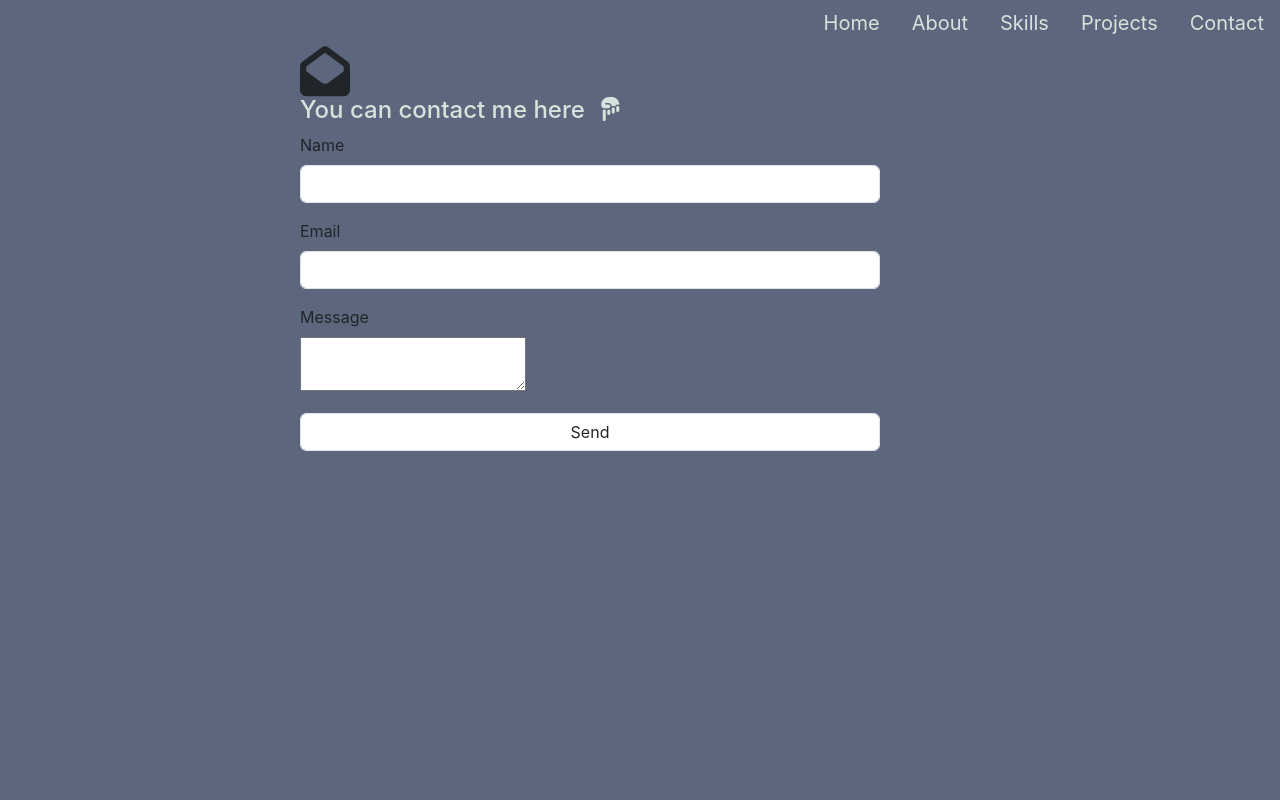
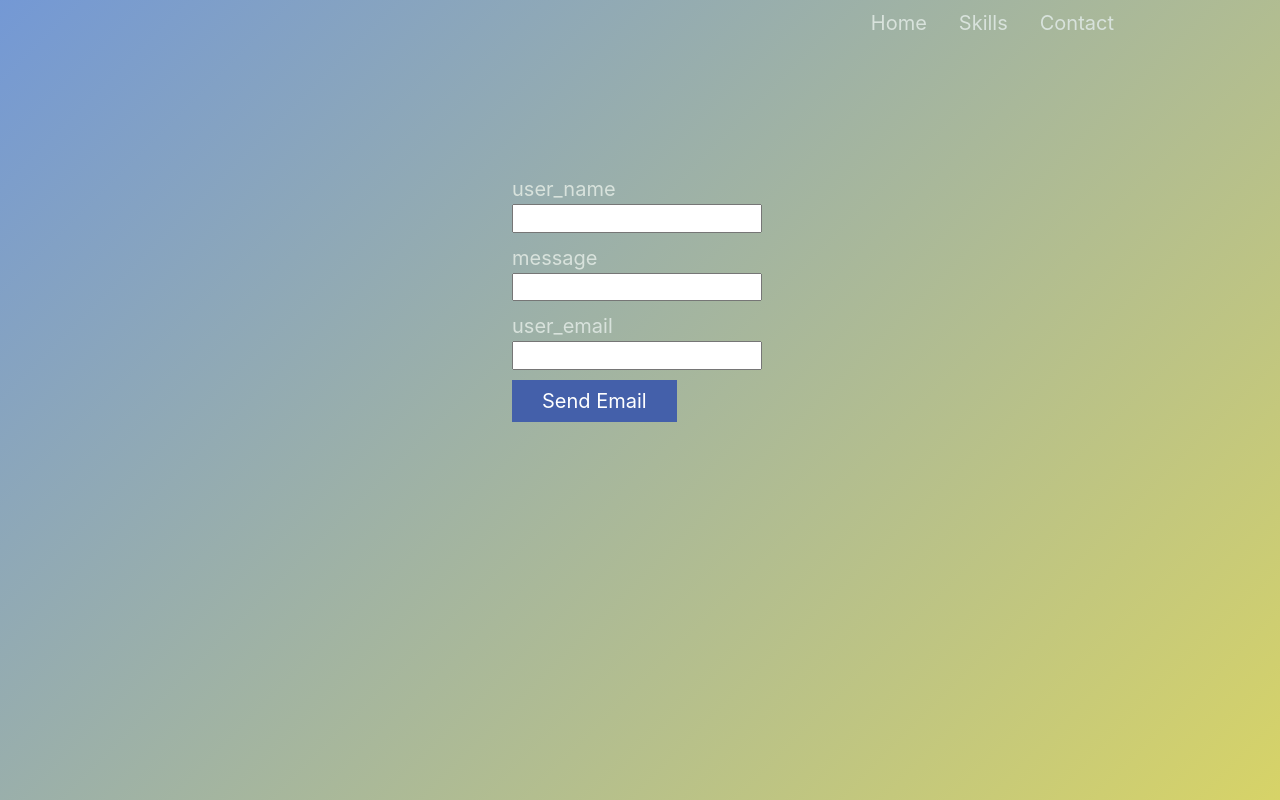
Before and after one commit to ezraa1/myweb, a React (Create React App) app: page /contact in a window 1280 px wide. Built offline with nearby package versions, Linux system fonts and the light colour scheme.

Commit message:
add form and styling

```diff
--- a/src/components/EmailContactForm.js
+++ b/src/components/EmailContactForm.js
@@ -8,7 +8,7 @@
  const sendEmail = (e) => {
    e.preventDefault(); // prevents the page from reloading when you hit “Send”
 
-   emailjs.sendForm('service_1q7do47', 'template_ojlfshe', form.current, 'Az5A67-Qqt1GJKN4E')
+   emailjs.sendForm('service_1q7do47', 'template_y4jbvu7', form.current, 'Az5A67-Qqt1GJKN4E')
      .then((result) => {
          // show the user a success message
      }, (error) => {
@@ -17,28 +17,22 @@
  };
 
  return (
+<form id="form" ref={form} onSubmit={sendEmail}>
+  <div class="field">
+    <label for="user_name">user_name</label>
+    <input type="text" name="user_name" id="user_name"/>
+  </div>
+  <div class="field">
+    <label for="message">message</label>
+    <input type="text" name="message" id="message"/>
+  </div>
+  <div class="field">
+    <label for="user_email">user_email</label>
+    <input type="text" name="user_email" id="user_email"/>
+  </div>
 
-    <Form style={{marginRight:400, marginLeft:300}}>
-      <i class='fas fa-envelope-open'style={{fontSize:50}}></i>
-      <h4 style={{ color: '#d8e2dc' }}>You can contact me here   <i class='fas fa-hand-point-down'style={{marginLeft:10}}></i></h4>
-   <form ref={form} onSubmit={sendEmail}>
-   <Form.Group className="mb-3" controlId="formGroupName">
-     <Form.Label>Name</Form.Label>
-     <Form.Control type="text" name="user_name" />
-     </Form.Group>
-
-     <Form.Group className="mb-3" controlId="formGroupEmail">
-     <Form.Label>Email</Form.Label>
-     <Form.Control type="email" name="user_email" />
-     </Form.Group>
-
-     <Form.Group className="mb-3" controlId="formGroupMessage">
-     <Form.Label>Message</Form.Label><br></br>
-     <  textarea name="message" row="4"/>
-     </Form.Group>
-     <Form.Control type="submit" value="Send" style={{backgroundColor:""}}/>
-   </form>
-   </Form>
+  <input type="submit" id="button" value="Send Email" />
+</form>
  );
 };
 
--- a/src/components/Home.js
+++ b/src/components/Home.js
@@ -17,9 +17,16 @@
          .start();
  }}
 />
+
 <div>
           <img src={require('./assets/avatar.jpg')} alt='avatar' style={{width:500, marginLeft:500, height:500, marginTop:-50}}/>
         </div>
+        <div>
+            <a href="https://drive.google.com/file/d/1cy-74pe1hWIfDJspEiExi4P5dpJF7zuB/view?usp=drivesdk" target="_blank" rel="noopener noreferrer">
+<button style={{marginBottom:10}} >View Resume </button>
+</a>
+</div>
+
 </div>
 
 )
--- a/src/components/Navlinks.js
+++ b/src/components/Navlinks.js
@@ -6,24 +6,24 @@
 function Navlinks(){
 return(
     <div >
-        <Nav className="justify-content-end"  >
+        <Nav className="justify-content-end" style={{marginRight:150}} >
         <Nav.Item>
 
-        <Nav.Link  href="/" style={{ color: '#d8e2dc',fontSize: 20 }}>Home</Nav.Link>
+        <Nav.Link  href="/" style={{ color: '#d8e2dc',fontSize: 20}}>Home</Nav.Link>
 
         </Nav.Item>
-        <Nav.Item>
+        {/* <Nav.Item>
         <Nav.Link  href="/about" style={{ color: '#d8e2dc',fontSize: 20 }}>About</Nav.Link>
 
-        </Nav.Item>
+        </Nav.Item> */}
         <Nav.Item>
-        <Nav.Link  href="/skills" style={{ color: '#d8e2dc',fontSize: 20 }}>Skills</Nav.Link>
+        <Nav.Link  href="/skills" style={{ color: '#d8e2dc',fontSize: 20}}>Skills</Nav.Link>
 
         </Nav.Item>
-        <Nav.Item>
+        {/* <Nav.Item>
         <Nav.Link  href="/projects" style={{ color: '#d8e2dc',fontSize: 20 }}>Projects</Nav.Link>
 
-        </Nav.Item>
+        </Nav.Item> */}
         <Nav.Item>
         <Nav.Link  href="/contact" style={{ color: '#d8e2dc' ,fontSize: 20}}>Contact</Nav.Link>
 
--- a/src/index.css
+++ b/src/index.css
@@ -5,7 +5,21 @@
     sans-serif;
   -webkit-font-smoothing: antialiased;
   -moz-osx-font-smoothing: grayscale;
-  background-color: #5c677d;
+  background: linear-gradient(-45deg, #ffeb3b, #5d8bee, #4d2c53);
+    background-size: 400% 400%;
+    animation: gradient-bg 20s ease infinite;
+}
+
+@keyframes gradient-bg {
+	0% {
+		background-position: 0% 50%;
+	}
+	50% {
+		background-position: 100% 50%;
+	}
+	80% {
+		background-position: 0% 50%;
+	}
 }
 
 code {
@@ -34,3 +48,33 @@
   margin-left: 50%;
 
 }
+
+.field {
+  margin-bottom: 10px;
+}
+
+.field label {
+  display: block;
+  font-size: 20px;
+  color: #d8e2dc;
+}
+
+.field input {
+  display: block;
+  min-width: 250px;
+  line-height: 1.5;
+  font-size: 15px;
+}
+
+input[type="submit"] {
+  display: block;
+  padding: 6px 30px;
+  font-size: 20px;
+  background-color: #4460AA;
+  color: #fff;
+  border: none
+}
+form{
+  margin-left: 40%;
+  margin-top: 10%;
+}
```
